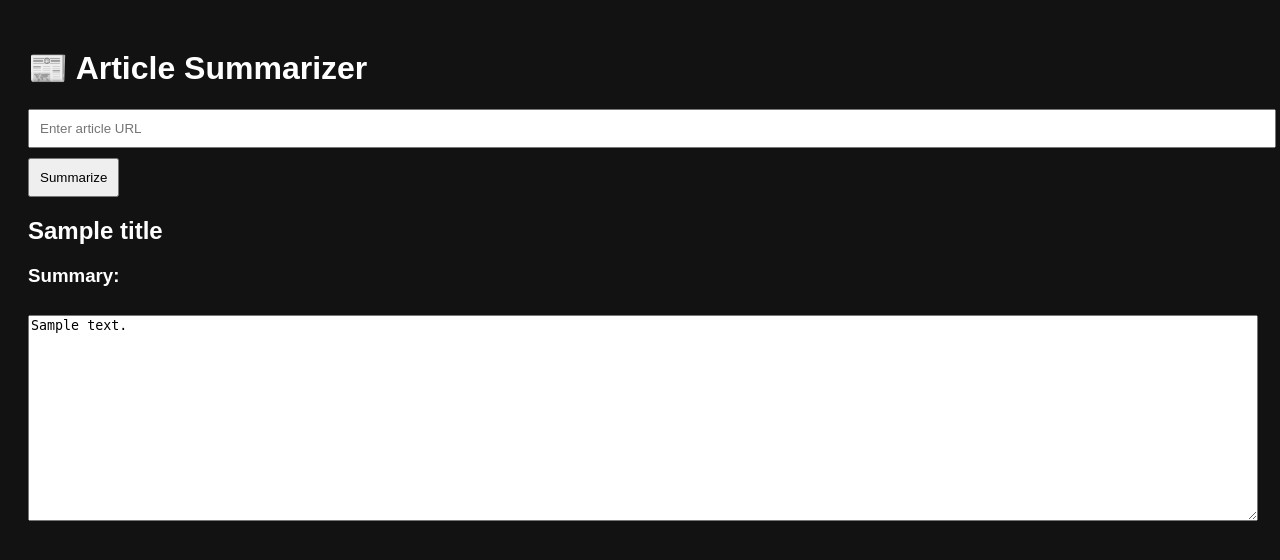
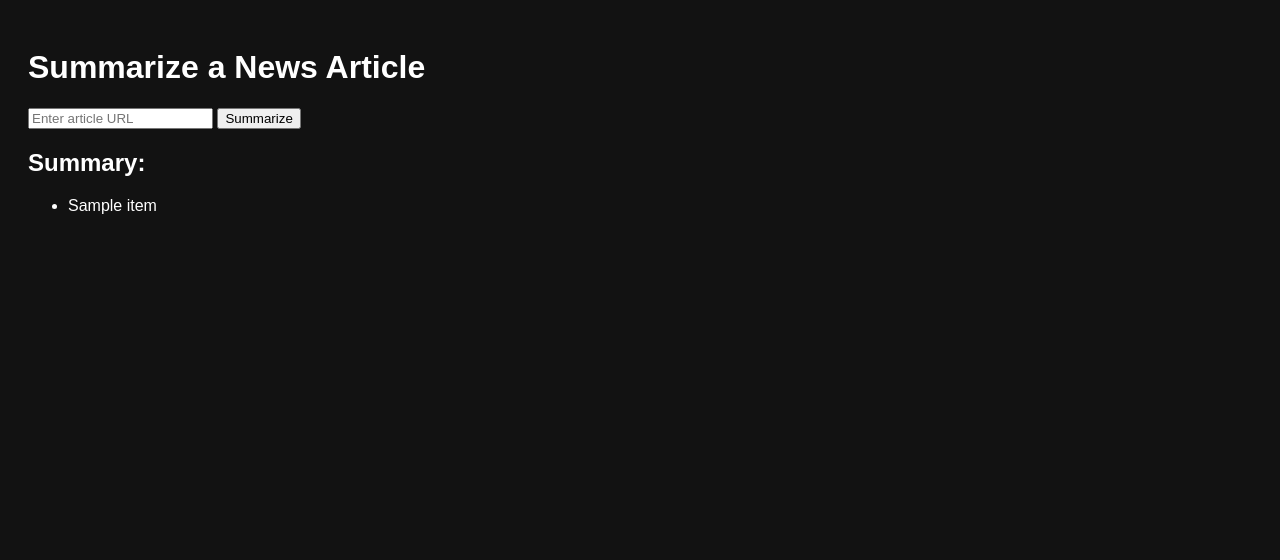
Before and after one commit to piyanshu31/summarize, a Flask app: template templates/index.html in a window 1280 px wide. Shown: the top 560 px of the page. Run offline with Flask 3, Linux system fonts and the light colour scheme; the template is opened without the code that fills it: most values are stand-ins (such as "Sample title", 1, 10 or a date in 2020).

Commit message:
error handling + logging

```diff
--- a/app.py
+++ b/app.py
@@ -1,9 +1,6 @@
 from flask import Flask, render_template, request
 from newspaper import Article
-from bs4 import BeautifulSoup
-import nltk
-
-nltk.download('punkt')
+from textblob import TextBlob
 
 app = Flask(__name__)
 
@@ -13,12 +10,17 @@ def home():
 
 @app.route('/summarize', methods=['POST'])
 def summarize():
-    url = request.form['url']
-    article = Article(url)
-    article.download()
-    article.parse()
-    article.nlp()
-    return render_template('index.html', summary=article.summary, title=article.title)
+    try:
+        url = request.form['url']
+        article = Article(url)
+        article.download()
+        article.parse()
 
-if __name__ == "__main__":
-    app.run(host="0.0.0.0", port=5000)
+        blob = TextBlob(article.text)
+        summary = blob.noun_phrases[:10]
+
+        return render_template('index.html', summary=summary, url=url)
+
+    except Exception as e:
+        print(f"[ERROR] {e}")  # Shows in Render logs
+        return render_template('index.html', summary=["❌ Internal Error: Could not summarize. Check URL or logs."], url="")
--- a/templates/index.html
+++ b/templates/index.html
@@ -18,19 +18,18 @@
     </style>
 </head>
 <body>
-    <h1>📰 Article Summarizer</h1>
-    <form method="post" action="/summarize">
-        <input type="text" name="url" placeholder="Enter article URL" style="width:100%;padding:10px;">
-        <button type="submit" style="margin-top:10px;padding:10px;">Summarize</button>
+    <h1>Summarize a News Article</h1>
+    <form method="POST" action="/summarize">
+        <input type="text" name="url" placeholder="Enter article URL" required>
+        <button type="submit">Summarize</button>
     </form>
 
-    {% if title %}
-        <h2>{{ title }}</h2>
-    {% endif %}
-
     {% if summary %}
-        <h3>Summary:</h3>
-        <textarea readonly>{{ summary }}</textarea>
+        <h2>Summary:</h2>
+        <ul>
+            {% for item in summary %}
+                <li>{{ item }}</li>
+            {% endfor %}
+        </ul>
     {% endif %}
 </body>
-</html>
```
